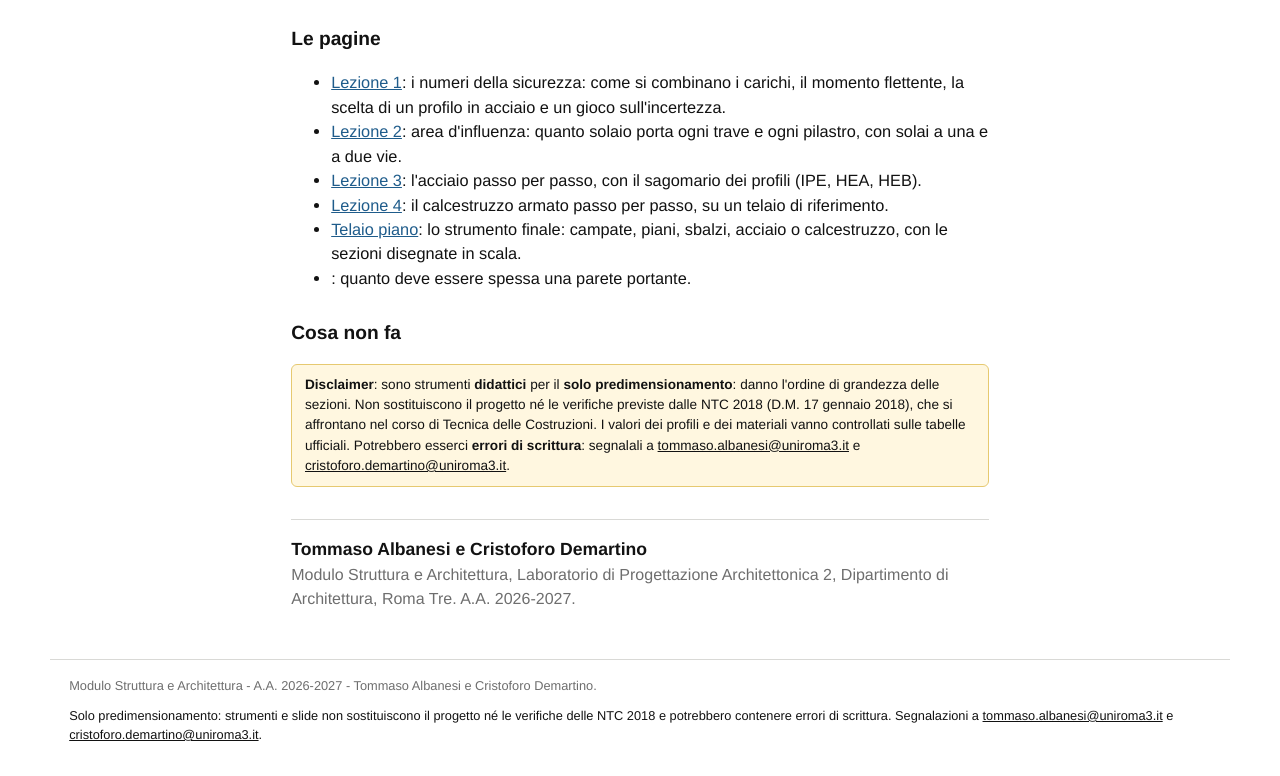
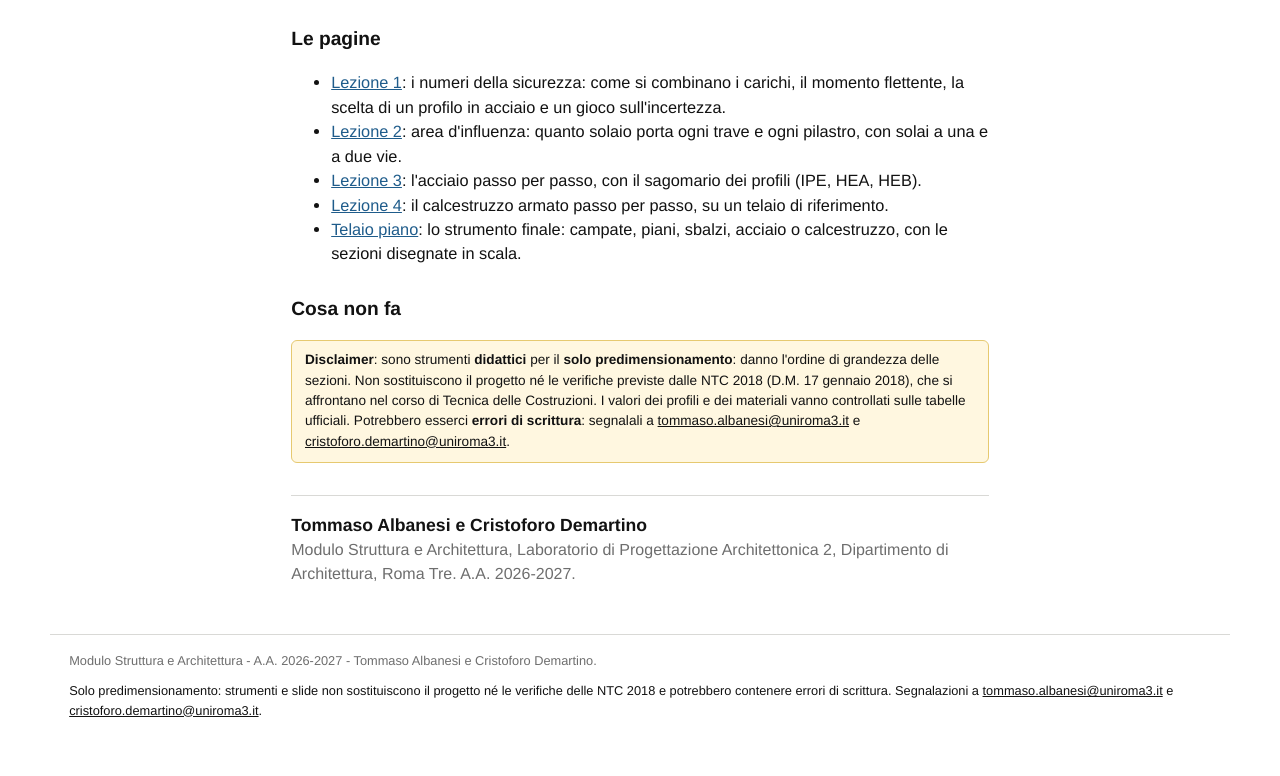
Before and after one commit to crisdem/struttura-architettura, a plain HTML site: page introduzione.html in a window 1280 px wide. Shown: the part 875-1651 px from the top of the page. After the commit the page ends 1627 px from the top, so only its background shows below. Drawn offline with Linux system fonts and the light colour scheme.

Commit message:
Introduzione: tolta la voce sulla parete portante (#13)
Tolta da introduzione.html la voce senza link sulla parete portante.

Co-Authored-By: Claude Sonnet 5.5 <noreply@anthropic.com>

```diff
--- a/introduzione.html
+++ b/introduzione.html
@@ -51,7 +51,6 @@
   <li><a href="lezione3.html" data-en="Lesson 3">Lezione 3</a>: <span data-en="steel, step by step, with the steel section tables (IPE, HEA, HEB).">l'acciaio passo per passo, con il sagomario dei profili (IPE, HEA, HEB).</span></li>
   <li><a href="lezione4.html" data-en="Lesson 4">Lezione 4</a>: <span data-en="reinforced concrete, step by step, on a reference frame.">il calcestruzzo armato passo per passo, su un telaio di riferimento.</span></li>
   <li><a href="telaio.html" data-en="Planar frame">Telaio piano</a>: <span data-en="the final tool: spans, storeys, cantilevers, steel or concrete, with the sections drawn to scale.">lo strumento finale: campate, piani, sbalzi, acciaio o calcestruzzo, con le sezioni disegnate in scala.</span></li>
-  <li>: <span data-en="how thick a bearing wall must be.">quanto deve essere spessa una parete portante.</span></li>
 </ul>
 
 <h2 data-en="What it does not do">Cosa non fa</h2>
```
